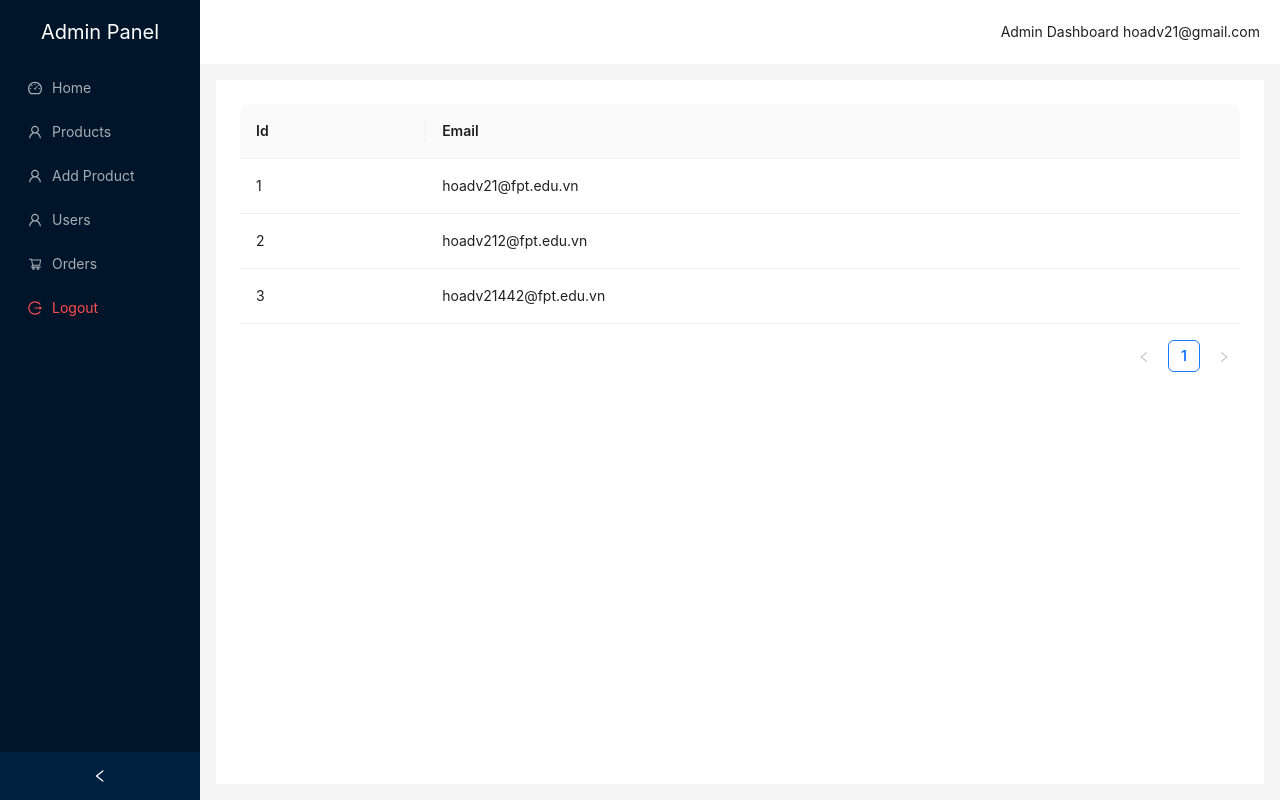
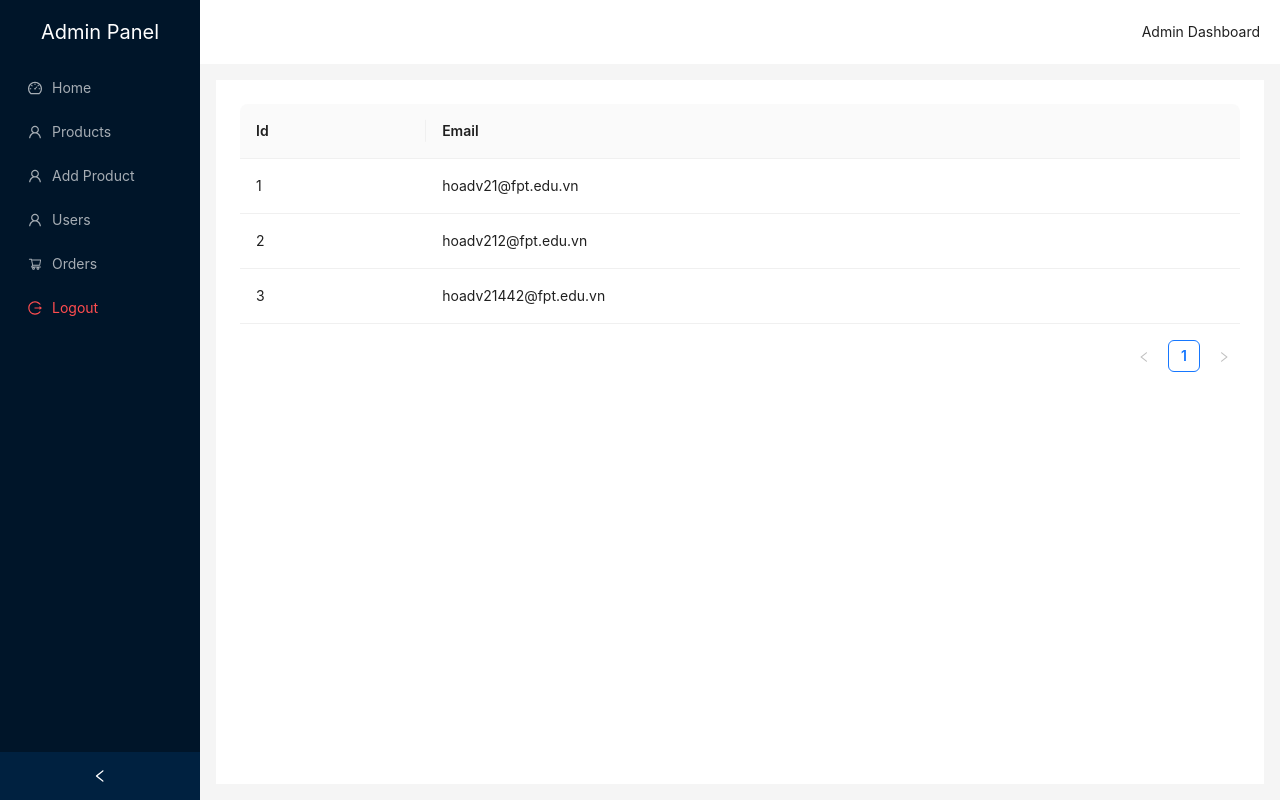
Before and after one commit to vanhoa690/web2091-react-sp25, a React (Vite) app: page /admin/users in a window 1280 px wide. Built offline with nearby package versions, Linux system fonts and the light colour scheme; data requests are answered from the project's data file.

Commit message:
login user

```diff
--- a/src/contexts/userContext.tsx
+++ b/src/contexts/userContext.tsx
@@ -1,14 +1,41 @@
-import { createContext, ReactNode } from "react";
+import { createContext, ReactNode, useContext, useState } from "react";
+type User = {
+  id: number;
+  email: string;
+  role?: string;
+};
+
+interface UserContextType {
+  user: User | null;
+  login: (user: User) => void; // () => void
+  logout: () => void;
+}
+
 // B1: Tạo Context để quản lý dữ liệu người dùng
-export const UserContext = createContext(null);
+export const UserContext = createContext<UserContextType | null>(null);
 
 // B2: Provider
 export const UserProvider = ({ children }: { children: ReactNode }) => {
-  const user = {
-    id: 1,
-    email: "hoadv21@gmail.com",
+  const [user, setUser] = useState<User | null>(null);
+
+  const login = (user: User) => {
+    setUser(user);
   };
+  const logout = () => {
+    setUser(null);
+  };
+
   return (
-    <UserContext.Provider value={{ user }}>{children}</UserContext.Provider>
+    <UserContext.Provider value={{ user, login, logout }}>
+      {children}
+    </UserContext.Provider>
   );
 };
+
+export const useUser = () => {
+  const context = useContext(UserContext);
+  if (!context) {
+    throw new Error("useUser must be used within a UserProvider");
+  }
+  return context;
+};
--- a/src/hooks/index.ts
+++ b/src/hooks/index.ts
@@ -11,6 +11,7 @@ import {
 } from "../providers";
 import { message } from "antd";
 import { useNavigate } from "react-router-dom";
+import { useUser } from "../contexts/userContext";
 
 export const useList = ({ resource = "products" }) => {
   return useQuery({
@@ -66,6 +67,7 @@ export const useDelete = ({ resource = "products" }: Props) => {
 
 // useAuth
 export const useAuth = ({ resource = "register" }) => {
+  const { login } = useUser();
   const nav = useNavigate();
   return useMutation({
     mutationFn: (values: any) => auth({ resource, values }),
@@ -77,7 +79,8 @@ export const useAuth = ({ resource = "register" }) => {
       }
       localStorage.setItem("token", data.accessToken);
       localStorage.setItem("user", JSON.stringify(data.user));
-      nav("/admin");
+      login(data.user);
+      // nav("/admin");
     },
   });
 };
--- a/src/layouts/Admin.tsx
+++ b/src/layouts/Admin.tsx
@@ -6,13 +6,12 @@ import {
   ShoppingCartOutlined,
   LogoutOutlined,
 } from "@ant-design/icons";
-import { useContext } from "react";
-import { UserContext } from "../contexts/userContext";
+import { useUser } from "../contexts/userContext";
 
 const { Header, Sider, Content } = Layout;
 
 const AdminLayout = () => {
-  const { user } = useContext(UserContext); // lay du lieu trong context
+  const { user, logout } = useUser(); // lay du lieu trong context
 
   // const user = JSON.parse(localStorage.getItem("user") || "{}");
 
@@ -61,7 +60,7 @@ const AdminLayout = () => {
             key="logout"
             icon={<LogoutOutlined />}
             danger
-            // onClick={logout}
+            onClick={logout}
           >
             Logout
           </Menu.Item>
--- a/src/layouts/Client.tsx
+++ b/src/layouts/Client.tsx
@@ -1,11 +1,11 @@
 import { Layout, Menu } from "antd";
 import { Link, Outlet } from "react-router-dom";
-import { UserContext } from "../contexts/userContext";
-import { useContext } from "react";
+import { useUser } from "../contexts/userContext";
 const { Header } = Layout;
 
 const ClientLayout = () => {
-  const { user } = useContext(UserContext); // lay du lieu trong context
+  const { user } = useUser(); // lay du lieu trong context
+  console.log(user);
 
   return (
     <Layout style={{ minHeight: "100vh" }}>
```
